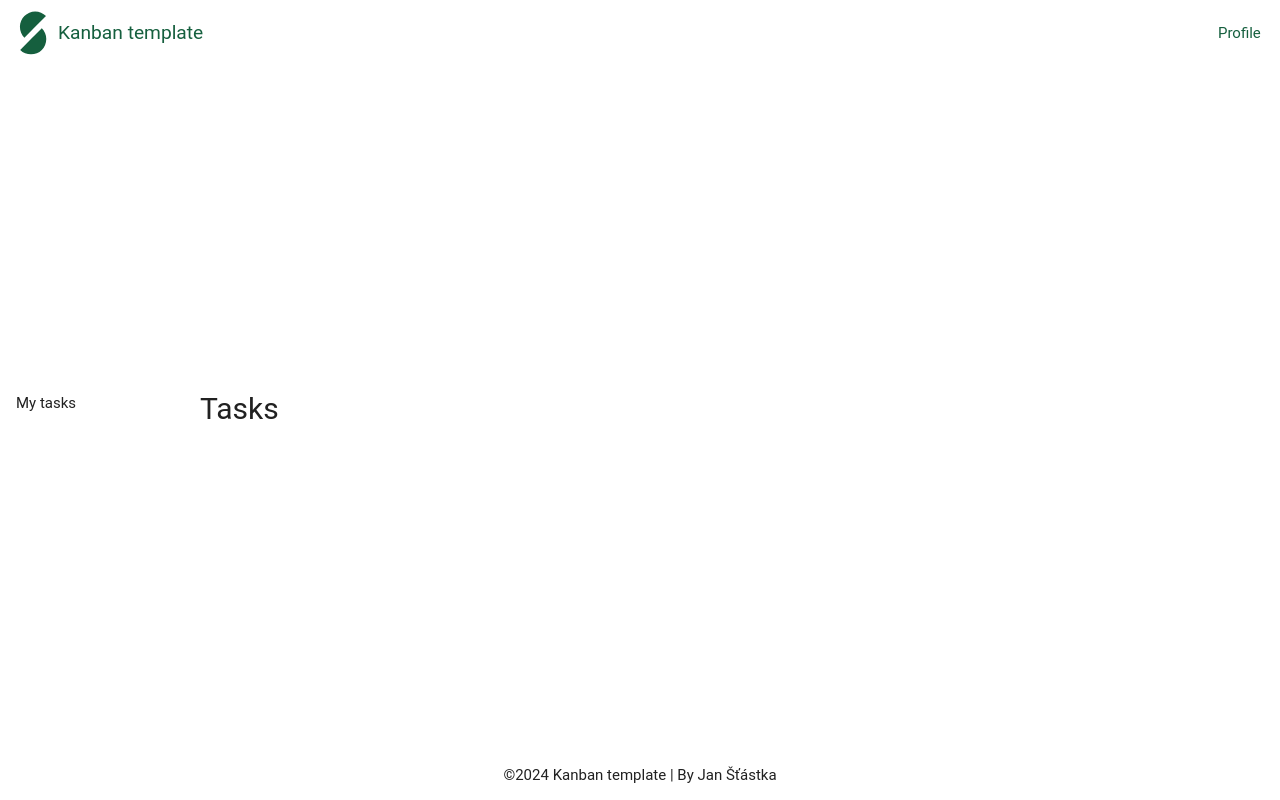
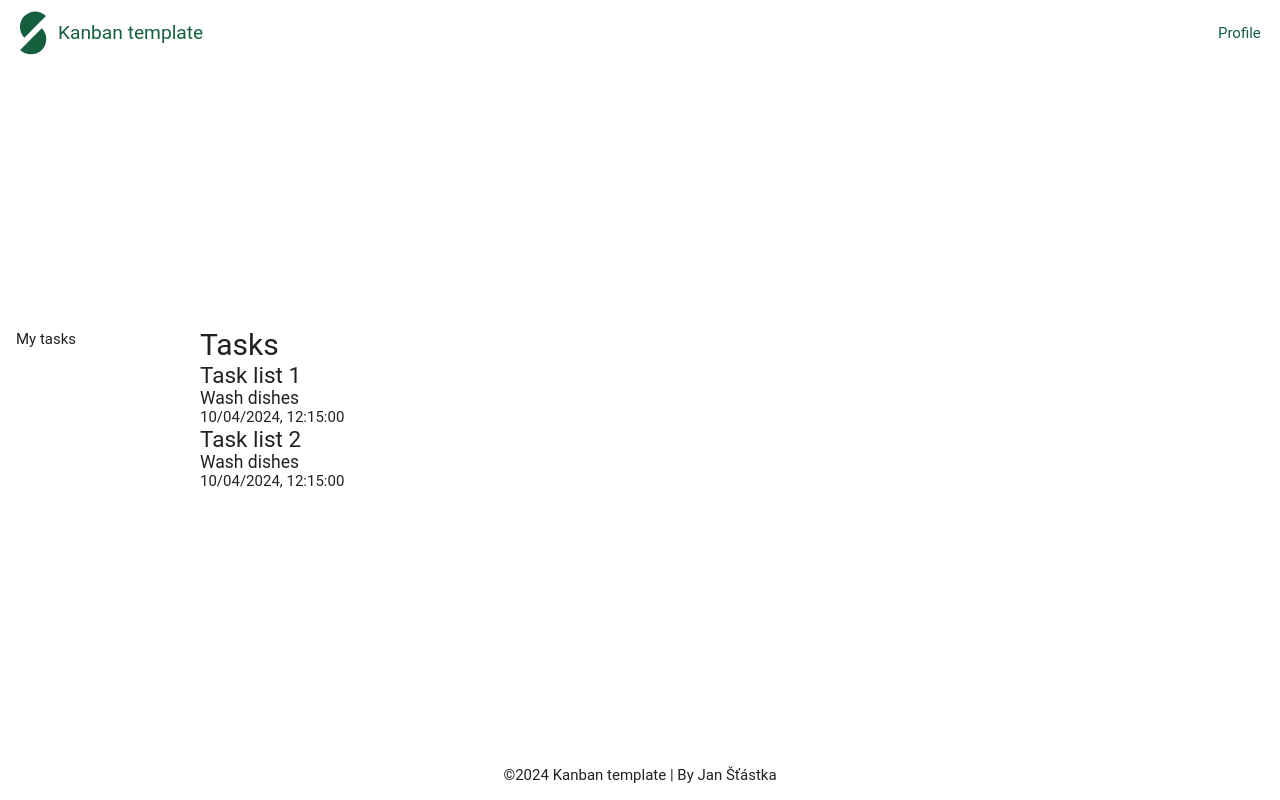
Before and after one commit to StastkaJan/vue-kanban, a Vue app: page / in a window 1280 px wide. Built offline with nearby package versions, Linux system fonts and the light colour scheme.

Commit message:
Basic task list view

```diff
--- /dev/null
+++ b/src/components/TaskItem.vue
@@ -0,0 +1,10 @@
+<script setup lang="ts">
+import type { taskType } from '@/types/tasks'
+
+const { task } = defineProps<{ task: taskType }>()
+</script>
+
+<template>
+  <h3>{{ task.name }}</h3>
+  <span>{{ task.dueDate.toLocaleString('en-GB') }}</span>
+</template>
--- /dev/null
+++ b/src/components/TasksList.vue
@@ -0,0 +1,17 @@
+<script setup lang="ts">
+import TaskItem from '@/components/TaskItem.vue'
+
+import type { tasksListType } from '@/types/tasks'
+
+const { list } = defineProps<{ list: tasksListType }>()
+</script>
+
+<template>
+  <section>
+    <h2>{{ list.name }}</h2>
+
+    <div>
+      <TaskItem v-for="task of list.tasks" :key="task.id" :task="task" />
+    </div>
+  </section>
+</template>
--- a/src/views/TasksView.vue
+++ b/src/views/TasksView.vue
@@ -1,9 +1,28 @@
 <script setup lang="ts">
 import { reactive } from 'vue'
+import TasksList from '@/components/TasksList.vue'
 
-import type { tasksLists } from '@/types/tasks.ts'
+import type { tasksListType } from '@/types/tasks'
 
-let lists = reactive<tasksLists>([])
+let lists = reactive<tasksListType[]>([{
+  name: 'Task list 1',
+  tasks: [{
+    id: 1,
+    name: 'Wash dishes',
+    description: 'Lorem impsum dolor sit amet',
+    dueDate: new Date(2024, 3, 10, 12, 15),
+    comments: []
+  }]
+}, {
+  name: 'Task list 2',
+  tasks: [{
+    id: 1,
+    name: 'Wash dishes',
+    description: 'Lorem impsum dolor sit amet',
+    dueDate: new Date(2024, 3, 10, 12, 15),
+    comments: []
+  }]
+}])
 </script>
 
 <template>
@@ -12,5 +31,8 @@ let lists = reactive<tasksLists>([])
       <h1>Tasks</h1>
     </header>
 
+    <div>
+      <TasksList v-for="list of lists" :key="list.name" :list="list" />
+    </div>
   </main>
 </template>
```
Also changed, not shown: src/types/tasks.ts (+6 -6 lines).
